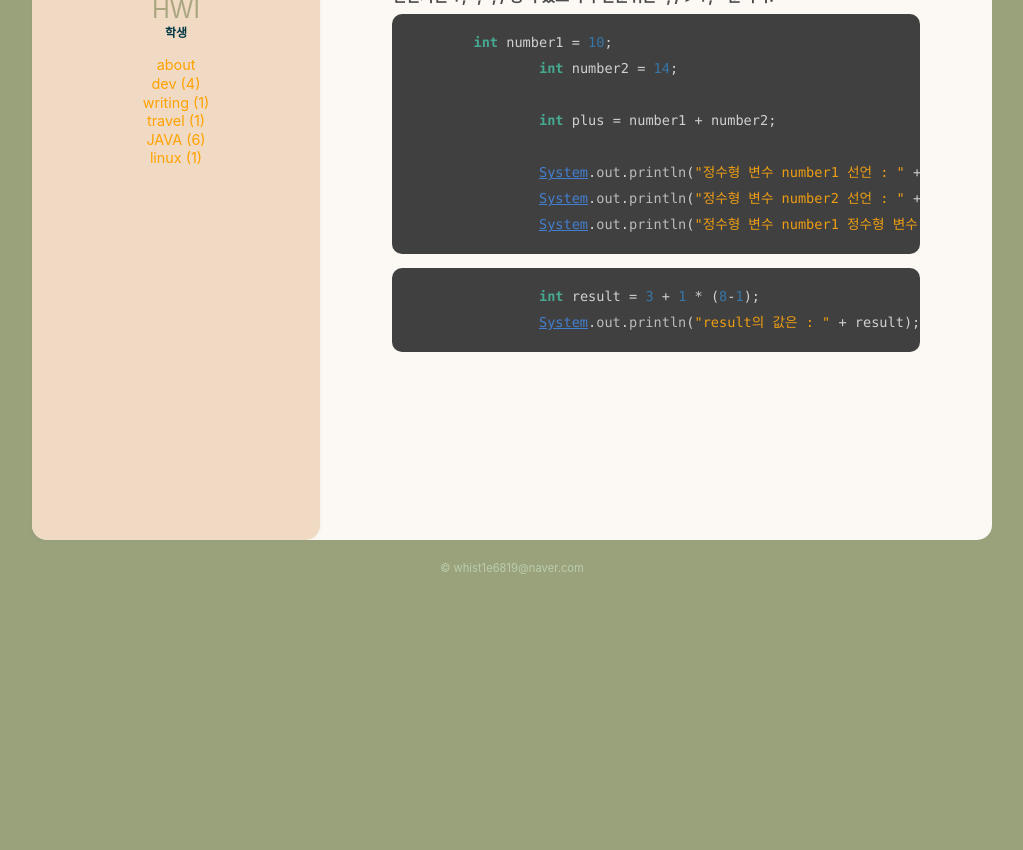
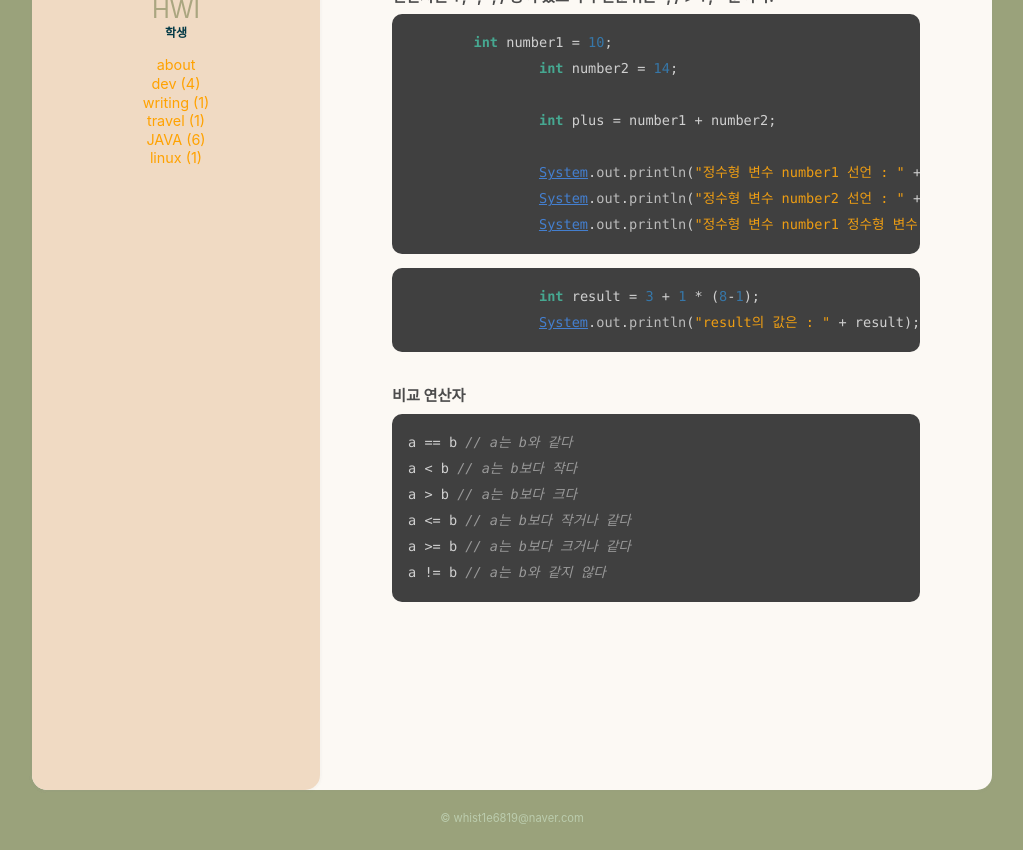
Before and after one commit to hanhwi6819/blog, a Jekyll site: the page built from _posts/2020-08-23-연산자.md, in a window 1280 px wide, cut to the strip 296-1146 px from the top of the page. Shown: the whole strip, without its empty margins (128-1151 px from the left). Built offline with Jekyll 4.4.1, drawn with Linux system fonts in a browser that asks for light colours; before the commit the page ends 922 px from its top, so only the background shows below that.

Commit message:
연산자 내용 추가

````diff
--- a/_posts/2020-08-23-연산자.md
+++ b/_posts/2020-08-23-연산자.md
@@ -20,3 +20,14 @@ comments: true
 		int result = 3 + 1 * (8-1);
 		System.out.println("result의 값은 : " + result);
 ```
+
+#### 비교 연산자
+
+```java
+a == b // a는 b와 같다
+a < b // a는 b보다 작다
+a > b // a는 b보다 크다
+a <= b // a는 b보다 작거나 같다
+a >= b // a는 b보다 크거나 같다
+a != b // a는 b와 같지 않다
+```
````
